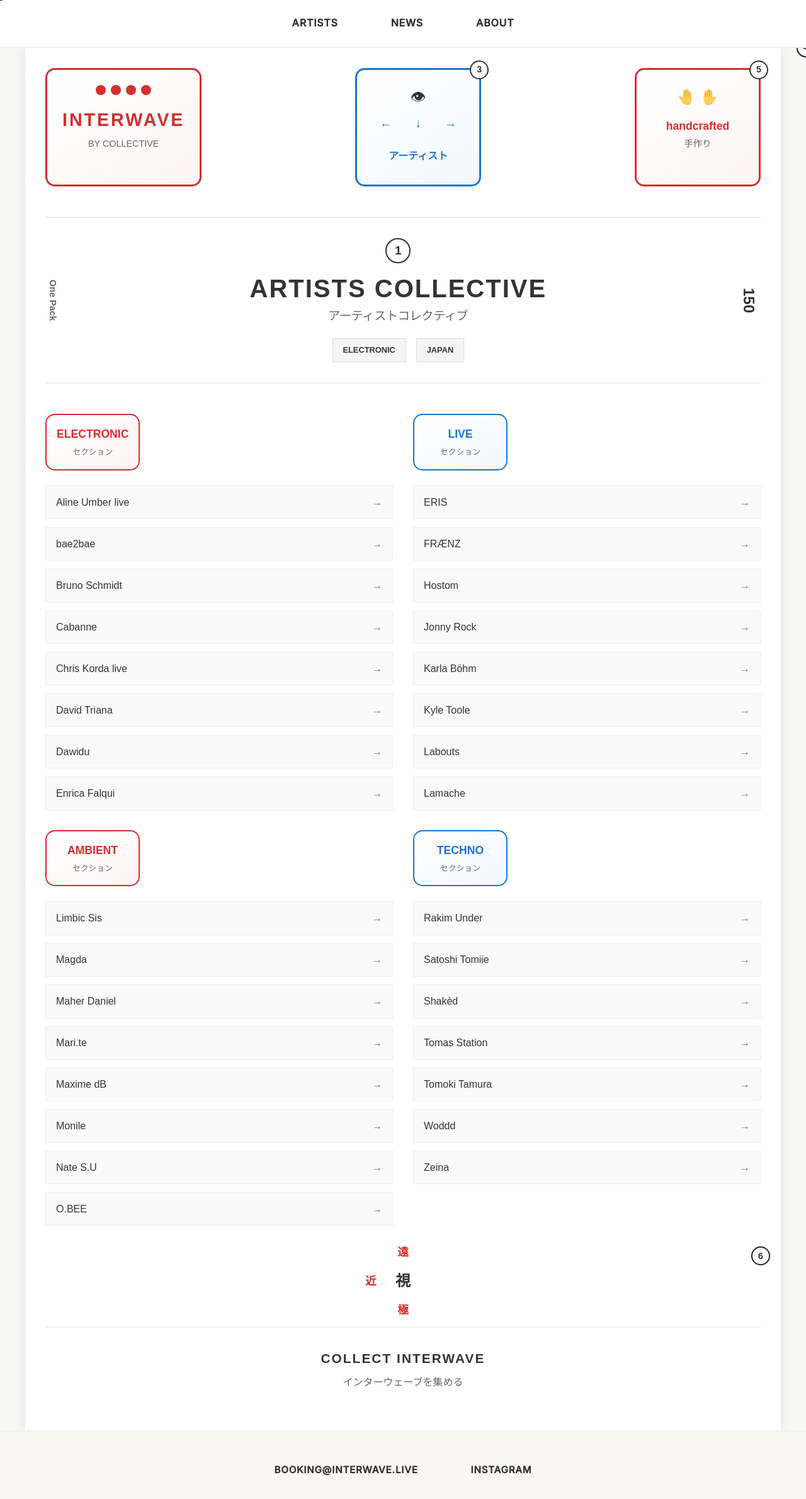
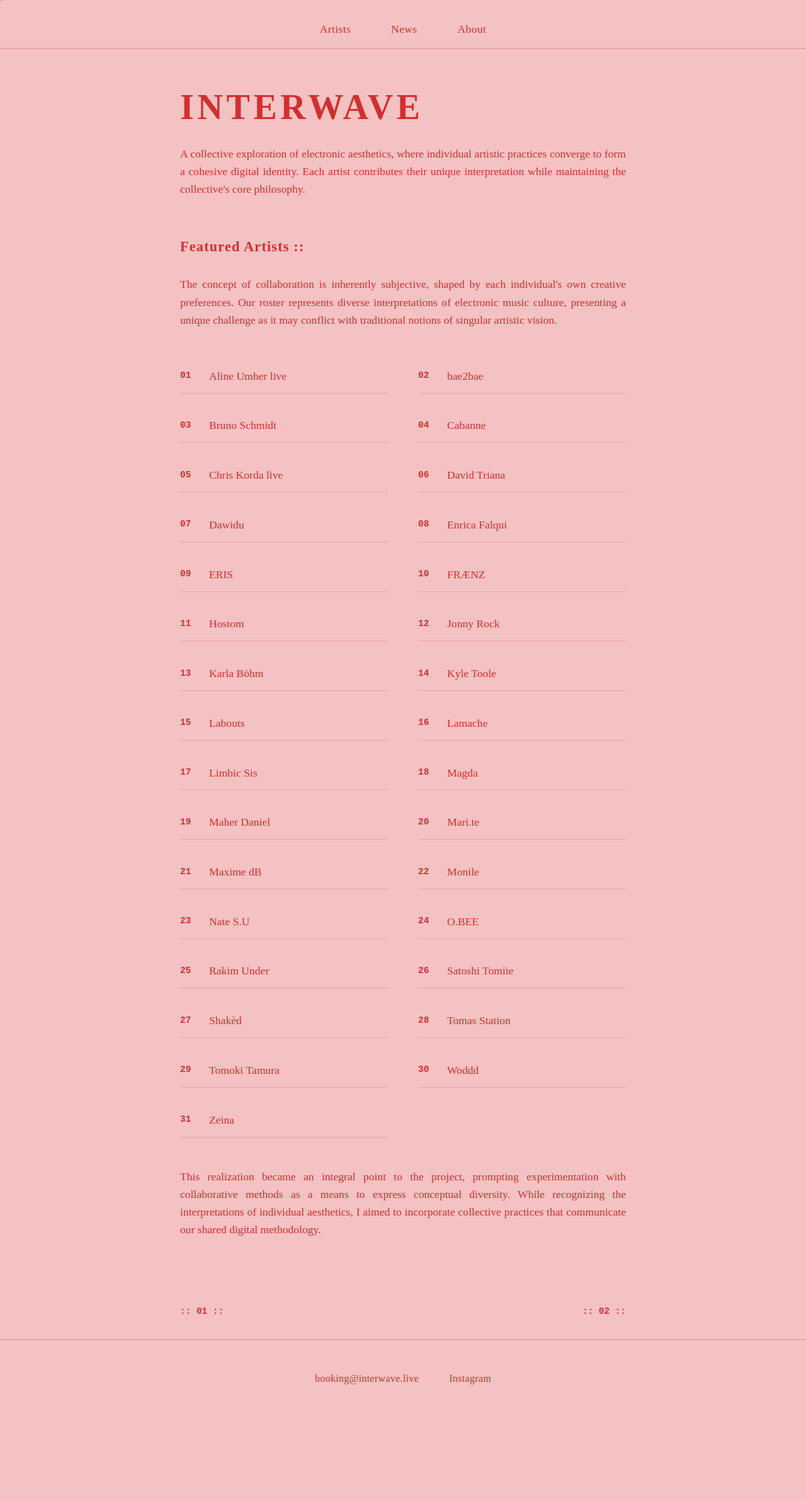
Before and after one commit to benjaminbelaga/interwave, a Next.js app: page / in a window 1280 px wide. Shown: the top 2380 px of the page at 63% size. After the commit the page ends 2250 px from the top, so only its background shows below. Built offline with nearby package versions, Linux system fonts and the light colour scheme; no server answers.

Commit message:
Transform to academic book design with pink background and red text, matching the provided concept

```diff
--- a/src/components/ArtistsList.js
+++ b/src/components/ArtistsList.js
@@ -2,118 +2,61 @@ import Link from "next/link";
 import PropTypes from "prop-types";
 
 /**
- * Displays artists in a structured Japanese-inspired design with geometric sections
+ * Academic book-style layout for artists
  */
 const ArtistsList = ({ posts = [] }) => {
-	// Split artists into sections for structured layout
-	const sectionsData = [
-		{ title: "ELECTRONIC", color: "red", number: "1" },
-		{ title: "LIVE", color: "blue", number: "2" },
-		{ title: "AMBIENT", color: "red", number: "3" },
-		{ title: "TECHNO", color: "blue", number: "4" }
-	];
+	return (
+		<div className="book-layout">
+			<div className="book-content">
 
-	const artistsPerSection = Math.ceil(posts.length / 4);
-	const sections = sectionsData.map((section, index) => ({
-		...section,
-		artists: posts.slice(index * artistsPerSection, (index + 1) * artistsPerSection)
-	}));
+				{/* Title section */}
+				<div className="book-title-section">
+					<h1 className="main-title">INTERWAVE</h1>
+					<p className="subtitle-text">
+						A collective exploration of electronic aesthetics, where individual artistic
+						practices converge to form a cohesive digital identity. Each artist contributes
+						their unique interpretation while maintaining the collective's core philosophy.
+					</p>
+				</div>
 
-	return (
-		<div className="structured-layout">
-			{/* Main header with geometric elements */}
-			<div className="header-section">
-				<div className="geometric-frame red-frame">
-					<div className="dots-pattern">
-						<span className="dot"></span>
-						<span className="dot"></span>
-						<span className="dot"></span>
-						<span className="dot"></span>
-					</div>
-					<div className="main-title">
-						<span className="title-main">INTERWAVE</span>
-						<span className="title-sub">BY COLLECTIVE</span>
+				{/* Artists section as academic text */}
+				<div className="artists-text-section">
+					<h2 className="section-heading">Featured Artists ::</h2>
+					<div className="artists-text-content">
+						<p className="intro-paragraph">
+							The concept of collaboration is inherently subjective, shaped by each
+							individual's own creative preferences. Our roster represents diverse
+							interpretations of electronic music culture, presenting a unique challenge
+							as it may conflict with traditional notions of singular artistic vision.
+						</p>
+
+						<div className="artists-grid-text">
+							{posts.map(({ slug, title }, index) => (
+								<div key={slug} className="artist-entry">
+									<Link href={`/artist/${slug}`} className="artist-link-text">
+										<span className="artist-number">{String(index + 1).padStart(2, '0')}</span>
+										<span className="artist-name-text">{title}</span>
+									</Link>
+								</div>
+							))}
+						</div>
+
+						<p className="closing-paragraph">
+							This realization became an integral point to the project, prompting
+							experimentation with collaborative methods as a means to express
+							conceptual diversity. While recognizing the interpretations of individual
+							aesthetics, I aimed to incorporate collective practices that communicate
+							our shared digital methodology.
+						</p>
 					</div>
 				</div>
 
-				<div className="geometric-frame blue-frame">
-					<div className="direction-arrows">
-						<span className="arrow left">←</span>
-						<span className="arrow up">↑</span>
-						<span className="vision-symbol">👁</span>
-						<span className="arrow right">→</span>
-						<span className="arrow down">↓</span>
-					</div>
-					<div className="japanese-text">アーティスト</div>
-					<div className="circle-number">3</div>
+				{/* Page numbers */}
+				<div className="page-numbers">
+					<span className="page-number left">::&nbsp;01&nbsp;::</span>
+					<span className="page-number right">::&nbsp;02&nbsp;::</span>
 				</div>
 
-				<div className="geometric-frame red-frame handcrafted">
-					<div className="hand-icons">🤚 ✋</div>
-					<div className="craft-text">
-						<span className="craft-main">handcrafted</span>
-						<span className="craft-sub">手作り</span>
-					</div>
-					<div className="circle-number">5</div>
-				</div>
-			</div>
-
-			{/* Main content grid */}
-			<div className="content-grid">
-				<div className="side-label">One Pack</div>
-
-				<div className="center-section">
-					<div className="circle-number main-number">1</div>
-					<h1 className="main-heading">ARTISTS COLLECTIVE</h1>
-					<h2 className="sub-heading">アーティストコレクティブ</h2>
-					<div className="material-tags">
-						<span className="material-tag">ELECTRONIC</span>
-						<span className="material-tag">JAPAN</span>
-					</div>
-				</div>
-
-				<div className="side-measurement">150</div>
-			</div>
-
-			{/* Artists sections */}
-			<div className="artists-sections">
-				{sections.map((section, sectionIndex) => (
-					<div key={section.title} className={`artist-section ${section.color}-section`}>
-						<div className="section-header">
-							<div className={`geometric-frame ${section.color}-frame section-frame`}>
-								<div className="section-title">{section.title}</div>
-								<div className="section-subtitle">セクション</div>
-							</div>
-							<div className="circle-number">{section.number}</div>
-						</div>
-
-						<div className="artists-grid">
-							{section.artists.map(({ slug, title }) => (
-								<Link key={slug} href={`/artist/${slug}`} className="artist-link structured">
-									<span className="artist-name">{title}</span>
-									<span className="artist-arrow">→</span>
-								</Link>
-							))}
-						</div>
-					</div>
-				))}
-			</div>
-
-			{/* Bottom section with vision diagram */}
-			<div className="vision-section">
-				<div className="circle-number">4</div>
-				<div className="vision-diagram">
-					<span className="vision-text near">近</span>
-					<span className="vision-text up">遠</span>
-					<span className="vision-center">視</span>
-					<span className="vision-text down">極</span>
-				</div>
-				<div className="circle-number">6</div>
-			</div>
-
-			<div className="footer-text">
-				<span className="collect-text">COLLECT INTERWAVE</span>
-				<span className="japanese-footer">インターウェーブを集める</span>
 			</div>
 		</div>
 	);
--- a/styles/_content.scss
+++ b/styles/_content.scss
@@ -1,5 +1,5 @@
 /**
- * Japanese-inspired structured design - Clean and geometric
+ * Academic book design - Pink background with red text
  */
 
 /* Site content */
@@ -7,381 +7,161 @@
 	width: 100%;
 	min-height: 100vh;
 	position: relative;
-	overflow: hidden;
-	background: #f8f8f6;
-	font-family: 'Arial', 'Helvetica', sans-serif;
+	background: #f4c2c2; /* Salmon pink background */
+	font-family: 'Times New Roman', 'Times', serif;
+	overflow-x: hidden;
 }
 
-/* Main structured layout */
-.structured-layout {
-	max-width: 1200px;
+/* Book layout */
+.book-layout {
+	max-width: 900px;
 	margin: 0 auto;
-	padding: 2rem;
-	background: white;
-	box-shadow: 0 0 20px rgba(0,0,0,0.1);
+	min-height: 100vh;
+	background: #f4c2c2;
+	position: relative;
+	padding: 0;
 }
 
-/* Header section with geometric frames */
-.header-section {
-	display: flex;
-	gap: 2rem;
-	margin-bottom: 3rem;
-	flex-wrap: wrap;
-	justify-content: space-between;
-}
+.book-content {
+	padding: 4rem 6rem 6rem;
+	position: relative;
 
-/* Geometric frames */
-.geometric-frame {
-	border: 3px solid;
-	border-radius: 15px;
-	padding: 1.5rem;
-	position: relative;
-	min-width: 200px;
-	text-align: center;
-
-	&.red-frame {
-		border-color: #d32f2f;
-		background: linear-gradient(145deg, #ffffff, #fef5f5);
-	}
-
-	&.blue-frame {
-		border-color: #1976d2;
-		background: linear-gradient(145deg, #ffffff, #f3f7ff);
-	}
-
-	&.section-frame {
-		border-width: 2px;
-		padding: 1rem;
-		min-width: 150px;
+	@media (max-width: 768px) {
+		padding: 3rem 2rem 4rem;
 	}
 }
 
-/* Dots pattern */
-.dots-pattern {
-	display: flex;
-	gap: 0.5rem;
-	justify-content: center;
-	margin-bottom: 1rem;
+/* Title section */
+.book-title-section {
+	margin-bottom: 4rem;
 
-	.dot {
-		width: 16px;
-		height: 16px;
-		background: #d32f2f;
-		border-radius: 50%;
-		display: block;
+	.main-title {
+		font-size: 3.5rem;
+		font-weight: bold;
+		color: #d32f2f;
+		margin-bottom: 2rem;
+		letter-spacing: 0.1em;
+		text-align: left;
+		line-height: 1;
+
+		@media (max-width: 768px) {
+			font-size: 2.5rem;
 		}
 	}
 
-/* Main title styling */
-.main-title {
-	.title-main {
-		display: block;
-		font-size: 1.8rem;
-		font-weight: bold;
+	.subtitle-text {
+		font-size: 1.1rem;
+		line-height: 1.6;
 		color: #d32f2f;
-		letter-spacing: 0.1em;
-	}
-
-	.title-sub {
-		display: block;
-		font-size: 0.9rem;
-		color: #666;
-		margin-top: 0.3rem;
+		margin: 0;
+		text-align: justify;
+		font-weight: normal;
 	}
 }
 
-/* Direction arrows */
-.direction-arrows {
-	display: grid;
-	grid-template-columns: 1fr 1fr 1fr;
-	grid-template-rows: 1fr 1fr;
-	gap: 0.5rem;
-	margin-bottom: 1rem;
+/* Artists text section */
+.artists-text-section {
+	margin-bottom: 4rem;
 
-	.arrow {
-		font-size: 1.2rem;
-		color: #1976d2;
+	.section-heading {
+		font-size: 1.4rem;
+		color: #d32f2f;
 		font-weight: bold;
-
-		&.left { grid-area: 2 / 1; }
-		&.up { grid-area: 1 / 2; }
-		&.right { grid-area: 2 / 3; }
-		&.down { grid-area: 2 / 2; }
-	}
-
-	.vision-symbol {
-		grid-area: 1 / 1 / 1 / 4;
-		font-size: 1.5rem;
-		text-align: center;
+		margin-bottom: 2rem;
+		letter-spacing: 0.05em;
 	}
 }
 
-/* Japanese text */
-.japanese-text {
-	font-size: 1rem;
-	color: #1976d2;
-	font-weight: bold;
-	margin-bottom: 0.5rem;
-}
-
-/* Hand icons and craft text */
-.hand-icons {
-	font-size: 1.5rem;
-	margin-bottom: 0.8rem;
-}
-
-.craft-text {
-	.craft-main {
-		display: block;
+.artists-text-content {
+	.intro-paragraph,
+	.closing-paragraph {
 		font-size: 1.1rem;
+		line-height: 1.6;
 		color: #d32f2f;
-		font-weight: bold;
-	}
-
-	.craft-sub {
-		display: block;
-		font-size: 0.9rem;
-		color: #666;
-		margin-top: 0.2rem;
+		margin-bottom: 2rem;
+		text-align: justify;
+		font-weight: normal;
 	}
 }
 
-/* Circle numbers */
-.circle-number {
-	position: absolute;
-	top: -15px;
-	right: -15px;
-	width: 30px;
-	height: 30px;
-	background: white;
-	border: 2px solid #333;
-	border-radius: 50%;
-	display: flex;
-	align-items: center;
-	justify-content: center;
-	font-weight: bold;
-	font-size: 0.9rem;
+/* Artists grid as text */
+.artists-grid-text {
+	margin: 3rem 0;
+	display: grid;
+	grid-template-columns: 1fr 1fr;
+	gap: 1.5rem 3rem;
 
-	&.main-number {
-		position: static;
-		width: 40px;
-		height: 40px;
-		margin: 0 auto 1rem;
-		font-size: 1.2rem;
+	@media (max-width: 768px) {
+		grid-template-columns: 1fr;
+		gap: 1rem;
 	}
 }
 
-/* Content grid */
-.content-grid {
-	display: grid;
-	grid-template-columns: auto 1fr auto;
+.artist-entry {
+	.artist-link-text {
+		display: flex;
 		align-items: center;
-	gap: 2rem;
-	margin-bottom: 3rem;
-	padding: 2rem 0;
-	border-top: 2px solid #eee;
-	border-bottom: 2px solid #eee;
+		gap: 1rem;
+		text-decoration: none;
+		color: #d32f2f;
+		padding: 0.8rem 0;
+		border-bottom: 1px solid rgba(211, 47, 47, 0.2);
+		transition: all 0.3s ease;
+
+		&:hover {
+			background: rgba(211, 47, 47, 0.1);
+			padding-left: 0.5rem;
+			margin-left: -0.5rem;
 		}
 
-.side-label {
-	writing-mode: vertical-rl;
-	text-orientation: mixed;
+		.artist-number {
+			font-family: 'Courier New', monospace;
 			font-size: 0.9rem;
-	color: #666;
 			font-weight: bold;
+			min-width: 30px;
 		}
 
-.center-section {
-	text-align: center;
-
-	.main-heading {
-		font-size: 2.5rem;
-		font-weight: bold;
-		color: #333;
-		margin: 0.5rem 0;
-		letter-spacing: 0.05em;
+		.artist-name-text {
+			font-size: 1.1rem;
+			font-weight: normal;
 		}
-
-	.sub-heading {
-		font-size: 1.2rem;
-		color: #666;
-		margin: 0.5rem 0 1.5rem;
 	}
 }
 
-.material-tags {
+/* Page numbers */
+.page-numbers {
+	position: absolute;
+	bottom: 2rem;
+	left: 6rem;
+	right: 6rem;
 	display: flex;
-	gap: 1rem;
-	justify-content: center;
+	justify-content: space-between;
 
-	.material-tag {
-		padding: 0.5rem 1rem;
-		background: #f5f5f5;
-		border: 1px solid #ddd;
-		font-size: 0.8rem;
+	@media (max-width: 768px) {
+		left: 2rem;
+		right: 2rem;
+	}
+
+	.page-number {
+		font-size: 0.9rem;
+		color: #d32f2f;
 		font-weight: bold;
-		color: #333;
+		font-family: 'Courier New', monospace;
+
+		&.left {
+			text-align: left;
+		}
+
+		&.right {
+			text-align: right;
+		}
 	}
 }
 
-.side-measurement {
-	writing-mode: vertical-rl;
-	text-orientation: mixed;
-	font-size: 1.5rem;
-	font-weight: bold;
-	color: #333;
-}
-
-/* Artists sections */
-.artists-sections {
-	display: grid;
-	grid-template-columns: 1fr 1fr;
-	gap: 2rem;
-	margin-bottom: 3rem;
-}
-
-.artist-section {
-	.section-header {
-		display: flex;
-		align-items: flex-start;
-		gap: 1rem;
-		margin-bottom: 1.5rem;
-	}
-
-	.section-title {
-		font-size: 1.1rem;
-		font-weight: bold;
-		margin-bottom: 0.3rem;
-	}
-
-	.section-subtitle {
-		font-size: 0.8rem;
-		color: #666;
-	}
-
-	&.red-section .section-title {
-		color: #d32f2f;
-	}
-
-	&.blue-section .section-title {
-		color: #1976d2;
-	}
-}
-
-.artists-grid {
-	display: flex;
-	flex-direction: column;
-	gap: 0.8rem;
-}
-
-.artist-link.structured {
-	display: flex;
-	justify-content: space-between;
-	align-items: center;
-	padding: 0.8rem 1rem;
-	background: #fafafa;
-	border: 1px solid #eee;
-	text-decoration: none;
-	color: #333;
-	transition: all 0.2s ease;
-
-	&:hover {
-		background: #f0f0f0;
-		border-color: #ccc;
-		transform: translateX(5px);
-	}
-
-	.artist-name {
-		font-weight: 500;
-	}
-
-	.artist-arrow {
-		color: #666;
-		font-weight: bold;
-	}
-}
-
-/* Vision section */
-.vision-section {
-	display: flex;
-	align-items: center;
-	justify-content: center;
-	gap: 2rem;
-	margin-bottom: 2rem;
-	position: relative;
-}
-
-.vision-diagram {
-	position: relative;
-	width: 80px;
-	height: 80px;
-	display: flex;
-	align-items: center;
-	justify-content: center;
-
-	.vision-text {
-		position: absolute;
-		font-size: 1.1rem;
-		color: #d32f2f;
-		font-weight: bold;
-
-		&.near { left: -20px; }
-		&.up { top: -20px; }
-		&.down { bottom: -20px; }
-	}
-
-	.vision-center {
-		font-size: 1.5rem;
-		color: #333;
-		font-weight: bold;
-	}
-}
-
-/* Footer text */
-.footer-text {
-	text-align: center;
-	padding: 2rem 0;
-	border-top: 2px solid #eee;
-
-	.collect-text {
-		display: block;
-		font-size: 1.3rem;
-		font-weight: bold;
-		color: #333;
-		margin-bottom: 0.5rem;
-		letter-spacing: 0.1em;
-	}
-
-	.japanese-footer {
-		display: block;
-		font-size: 1rem;
-		color: #666;
-	}
-}
-
-/* Responsive design */
+/* Responsive adjustments */
 @media (max-width: 768px) {
-	.header-section {
-		flex-direction: column;
-		align-items: center;
-	}
-
-	.content-grid {
+	.artists-grid-text {
 		grid-template-columns: 1fr;
-		text-align: center;
-
-		.side-label,
-		.side-measurement {
-			writing-mode: horizontal-tb;
-		}
-	}
-
-	.artists-sections {
-		grid-template-columns: 1fr;
-	}
-
-	.vision-section {
-		flex-direction: column;
 	}
 }
 
@@ -396,15 +176,17 @@
 	100% { transform: translate(-50%, -50%) rotate(-15deg) translateY(0); }
 }
 
-/* Adjust default cursor line size */
+/* Adjust cursor for academic theme */
 #cursor-line {
 	width: 60px;
-	height: 3px;
+	height: 2px;
+	background: rgba(211, 47, 47, 0.8) !important;
 }
 
 /* Hide default cursor */
 body {
 	cursor: none;
+	background: #f4c2c2;
 
 	@media (max-width: 768px) {
 		cursor: auto;
@@ -418,16 +200,16 @@ body {
 	}
 }
 
-/* Footer - Japanese minimalist design */
+/* Footer - Academic book style */
 .site-footer {
-	background: white;
-	border-top: 2px solid #f0f0f0;
+	background: #f4c2c2;
+	border-top: 2px solid rgba(211, 47, 47, 0.2);
 	padding: 2rem;
-	margin-top: 3rem;
+	margin-top: 0;
 }
 
 .footer-content {
-	max-width: 1200px;
+	max-width: 900px;
 	margin: 0 auto;
 	display: flex;
 	justify-content: center;
@@ -442,26 +224,18 @@ body {
 
 .footer-section {
 	.footer-link {
-		color: #333;
+		color: #d32f2f;
 		text-decoration: none;
-		font-size: 0.95rem;
-		font-weight: bold;
-		letter-spacing: 0.05em;
-		text-transform: uppercase;
-		padding: 0.5rem 1rem;
-		border: 2px solid transparent;
+		font-size: 1rem;
+		font-weight: normal;
+		letter-spacing: 0.02em;
+		padding: 0.5rem 0;
+		border-bottom: 1px solid transparent;
 		transition: all 0.3s ease;
+		font-family: 'Times New Roman', 'Times', serif;
 
 		&:hover {
-			color: #1976d2;
-			border-color: #1976d2;
-		}
-
-		&.footer-email {
-			&:hover {
-				color: #d32f2f;
-				border-color: #d32f2f;
+			border-bottom-color: #d32f2f;
 		}
 	}
 }
-}
--- a/styles/_header.scss
+++ b/styles/_header.scss
@@ -1,5 +1,5 @@
 /**
- * Header - Japanese minimalist design
+ * Header - Academic book design
  */
 
 /* Header */
@@ -8,9 +8,9 @@
 	top: 0;
 	left: 0;
 	right: 0;
-	padding: 1.5rem 2rem;
-	background: white;
-	border-bottom: 2px solid #f0f0f0;
+	padding: 2rem 2rem 1rem;
+	background: #f4c2c2;
+	border-bottom: 2px solid rgba(211, 47, 47, 0.2);
 	z-index: 1000;
 }
 
@@ -20,7 +20,7 @@
 		margin: 0;
 		padding: 0;
 		display: flex;
-		gap: 3rem;
+		gap: 4rem;
 		justify-content: center;
 
 		@media (max-width: 768px) {
@@ -29,19 +29,19 @@
 
 		li {
 			.nav-link {
-				color: #333;
+				color: #d32f2f;
 				text-decoration: none;
-				font-size: 1rem;
-				font-weight: bold;
-				transition: color 0.3s ease;
-				letter-spacing: 0.05em;
-				text-transform: uppercase;
-				padding: 0.5rem 1rem;
-				border: 2px solid transparent;
+				font-size: 1.1rem;
+				font-weight: normal;
+				transition: all 0.3s ease;
+				letter-spacing: 0.02em;
+				font-family: 'Times New Roman', 'Times', serif;
+				padding: 0.5rem 0;
+				border-bottom: 1px solid transparent;
 
 				&:hover {
-					color: #d32f2f;
-					border-color: #d32f2f;
+					border-bottom-color: #d32f2f;
+					font-weight: bold;
 				}
 			}
 		}
```
Also changed, not shown: src/components/layout/PageTemplate.js (+8 -21 lines). Lines whose indentation alone changed are shown as unchanged.
